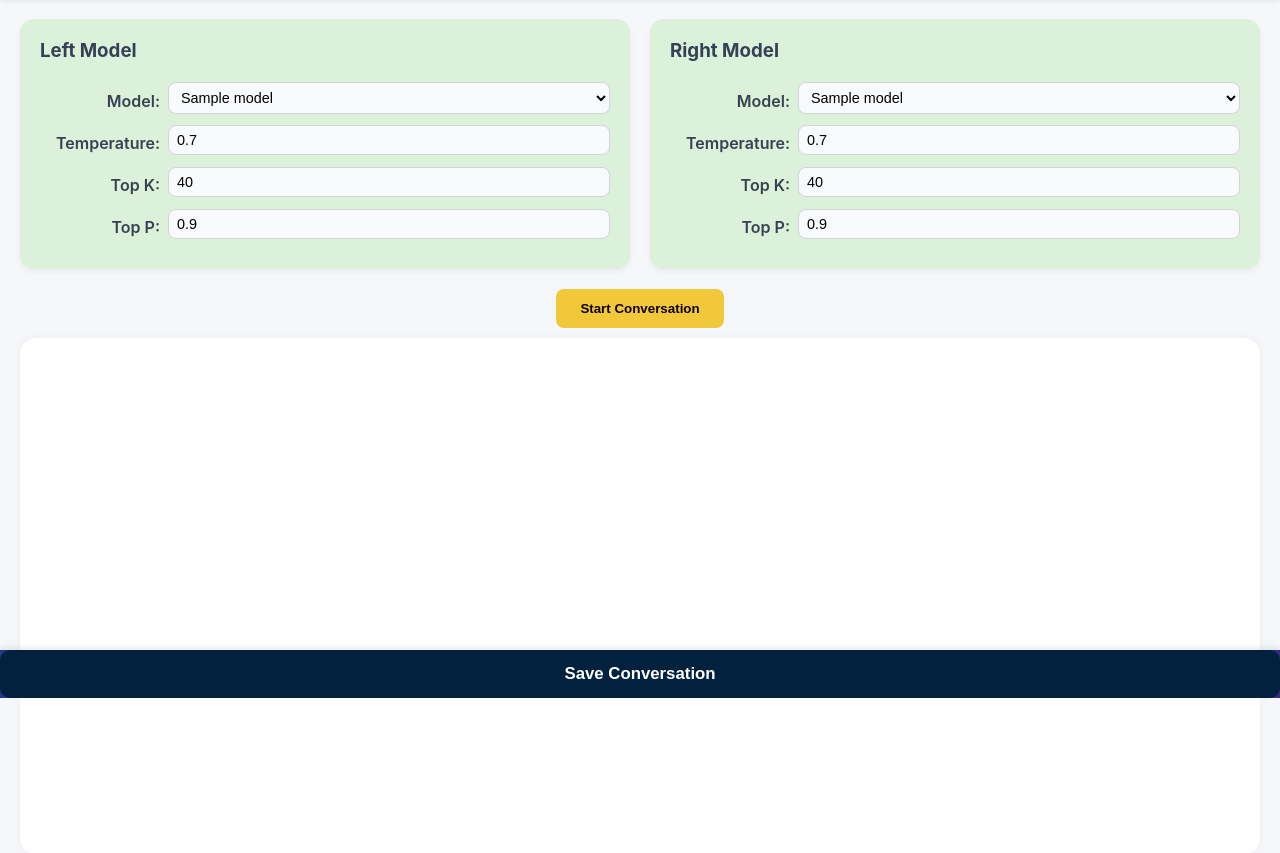
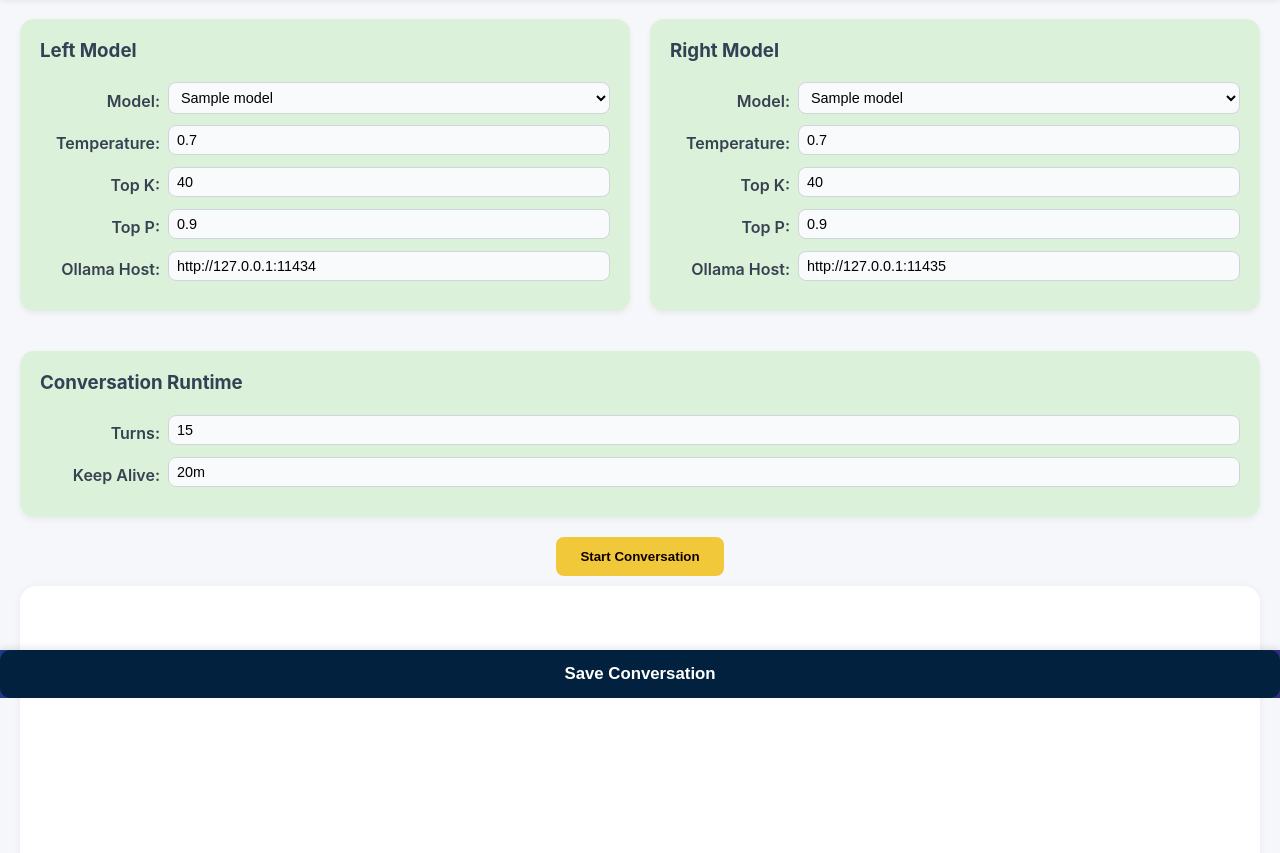
Before and after one commit to tanerim/Upp_Chat, a FastAPI app: template templates/index.html in a window 1280 px wide. Shown: the part 102-955 px from the top of the page. Run offline with FastAPI, Linux system fonts and the light colour scheme; the template is opened without the code that fills it: most values are stand-ins (such as "Sample title", 1, 10 or a date in 2020).

Commit message:
Add dual-host Ollama runtime controls for faster model duels

```diff
--- a/main.py
+++ b/main.py
@@ -3,12 +3,9 @@ from fastapi.responses import HTMLResponse, JSONResponse
 from fastapi.staticfiles import StaticFiles
 from fastapi.templating import Jinja2Templates
 from fastapi.responses import StreamingResponse
-import asyncio
 import ollama
-import sqlite3
 import uuid
 import json
-import time
 from datetime import datetime
 from db import init_db, get_connection, DB_PATH
 
@@ -54,20 +51,6 @@ async def index(request: Request):
 
 
 
-@app.post("/api/start_conversation")
-async def start_conversation(
-    left_model: str = Form(...),
-    right_model: str = Form(...),
-    temperature: float = Form(0.7),
-    top_k: int = Form(40),
-    top_p: float = Form(0.9),
-):
-    return JSONResponse({"status": "ready", "left_model": left_model, "right_model": right_model})
-
-from fastapi import Request
-from fastapi.responses import JSONResponse
-import ollama
-
 @app.post("/api/chat-stream")
 async def chat_stream(request: Request):
     """
@@ -78,27 +61,44 @@ async def chat_stream(request: Request):
     data = await request.json()
     left_model = data["left_model"]
     right_model = data["right_model"]
-    temperature = float(data.get("temperature", 0.7))
-    top_k = int(data.get("top_k", 40))
-    top_p = float(data.get("top_p", 0.9))
+    left_temperature = float(data.get("left_temperature", 0.7))
+    left_top_k = int(data.get("left_top_k", 40))
+    left_top_p = float(data.get("left_top_p", 0.9))
+    right_temperature = float(data.get("right_temperature", 0.7))
+    right_top_k = int(data.get("right_top_k", 40))
+    right_top_p = float(data.get("right_top_p", 0.9))
+    turns = max(1, min(200, int(data.get("turns", 15))))
+    keep_alive = data.get("keep_alive", "20m")
+    left_host = data.get("left_host", "http://127.0.0.1:11434").strip() or "http://127.0.0.1:11434"
+    right_host = data.get("right_host", left_host).strip() or left_host
     prompt_left = data.get("prompt_left", "").strip()
     prompt_right = data.get("prompt_right", "").strip()
 
     async def event_generator():
+        left_client = ollama.Client(host=left_host)
+        right_client = ollama.Client(host=right_host)
+
         def send_chunk(role, token):
             return f"data: {json.dumps({'role': role, 'token': token})}\n\n"
 
-        def model_stream(model, messages):
-            for chunk in ollama.chat(
+        def model_stream(client, model, messages, options):
+            for chunk in client.chat(
                     model=model,
                     messages=messages,
-                    options={"temperature": temperature, "top_k": top_k, "top_p": top_p},
+                    options=options,
+                    keep_alive=keep_alive,
                     stream=True,
             ):
                 if "message" in chunk:
                     yield chunk["message"]["content"]
 
-        yield send_chunk("system", f"Initializing Conversation: {left_model} 🧠 vs {right_model}")
+        yield send_chunk(
+            "system",
+            (
+                f"Initializing Conversation: {left_model} ({left_host}) 🧠 "
+                f"vs {right_model} ({right_host}) | turns={turns}, keep_alive={keep_alive}"
+            ),
+        )
 
         # Left model starts with its system prompt
         left_init = [
@@ -107,18 +107,28 @@ async def chat_stream(request: Request):
         ]
 
         left_reply = ""
-        for token in model_stream(left_model, left_init):
+        for token in model_stream(
+                left_client,
+                left_model,
+                left_init,
+                {"temperature": left_temperature, "top_k": left_top_k, "top_p": left_top_p},
+        ):
             left_reply += token
             yield send_chunk(left_model, token)
 
         # Alternate dialogue between models
-        for _ in range(15):
+        for _ in range(turns):
             right_messages = [
                 {"role": "system", "content": prompt_right},
                 {"role": "user", "content": left_reply},
             ]
             right_reply = ""
-            for token in model_stream(right_model, right_messages):
+            for token in model_stream(
+                    right_client,
+                    right_model,
+                    right_messages,
+                    {"temperature": right_temperature, "top_k": right_top_k, "top_p": right_top_p},
+            ):
                 right_reply += token
                 yield send_chunk(right_model, token)
 
@@ -127,7 +137,12 @@ async def chat_stream(request: Request):
                 {"role": "user", "content": right_reply},
             ]
             left_reply = ""
-            for token in model_stream(left_model, left_messages):
+            for token in model_stream(
+                    left_client,
+                    left_model,
+                    left_messages,
+                    {"temperature": left_temperature, "top_k": left_top_k, "top_p": left_top_p},
+            ):
                 left_reply += token
                 yield send_chunk(left_model, token)
 
--- a/templates/index.html
+++ b/templates/index.html
@@ -39,6 +39,10 @@
         <label for="pL">Top P:</label>
         <input type="number" id="pL" value="0.9" step="0.1" min="0" max="1" />
       </div>
+      <div class="inline-field">
+        <label for="hostL">Ollama Host:</label>
+        <input type="text" id="hostL" value="http://127.0.0.1:11434" />
+      </div>
     </div>
 
     <div class="model-card">
@@ -62,6 +66,24 @@
       <div class="inline-field">
         <label for="pR">Top P:</label>
         <input type="number" id="pR" value="0.9" step="0.1" min="0" max="1" />
+      </div>
+      <div class="inline-field">
+        <label for="hostR">Ollama Host:</label>
+        <input type="text" id="hostR" value="http://127.0.0.1:11435" />
+      </div>
+    </div>
+  </section>
+
+  <section class="settings">
+    <div class="model-card">
+      <h3>Conversation Runtime</h3>
+      <div class="inline-field">
+        <label for="turns">Turns:</label>
+        <input type="number" id="turns" value="15" min="1" max="200" />
+      </div>
+      <div class="inline-field">
+        <label for="keepAlive">Keep Alive:</label>
+        <input type="text" id="keepAlive" value="20m" />
       </div>
     </div>
   </section>
@@ -159,9 +181,16 @@
     async function startConversation(leftPrompt, rightPrompt) {
       const left = $("#leftModel").val();
       const right = $("#rightModel").val();
-      const temperature = parseFloat($("#tempL").val());
-      const top_k = parseInt($("#kL").val());
-      const top_p = parseFloat($("#pL").val());
+      const left_temperature = parseFloat($("#tempL").val());
+      const left_top_k = parseInt($("#kL").val());
+      const left_top_p = parseFloat($("#pL").val());
+      const right_temperature = parseFloat($("#tempR").val());
+      const right_top_k = parseInt($("#kR").val());
+      const right_top_p = parseFloat($("#pR").val());
+      const left_host = $("#hostL").val().trim();
+      const right_host = $("#hostR").val().trim();
+      const turns = parseInt($("#turns").val());
+      const keep_alive = $("#keepAlive").val().trim();
 
       $("#chatbox").html("<p class='system'>Starting conversation...</p>");
       $("#saveBtn").prop("disabled", true);
@@ -173,9 +202,16 @@
         body: JSON.stringify({
           left_model: left,
           right_model: right,
-          temperature,
-          top_k,
-          top_p,
+          left_temperature,
+          left_top_k,
+          left_top_p,
+          right_temperature,
+          right_top_k,
+          right_top_p,
+          left_host,
+          right_host,
+          turns,
+          keep_alive,
           prompt_left: leftPrompt,
           prompt_right: rightPrompt
         }),
@@ -244,6 +280,10 @@
         temperature: parseFloat($("#tempL").val()),
         top_k: parseInt($("#kL").val()),
         top_p: parseFloat($("#pL").val()),
+        left_host: $("#hostL").val().trim(),
+        right_host: $("#hostR").val().trim(),
+        turns: parseInt($("#turns").val()),
+        keep_alive: $("#keepAlive").val().trim(),
         conversation,
       };
 
```
Also changed, not shown: README.md.
